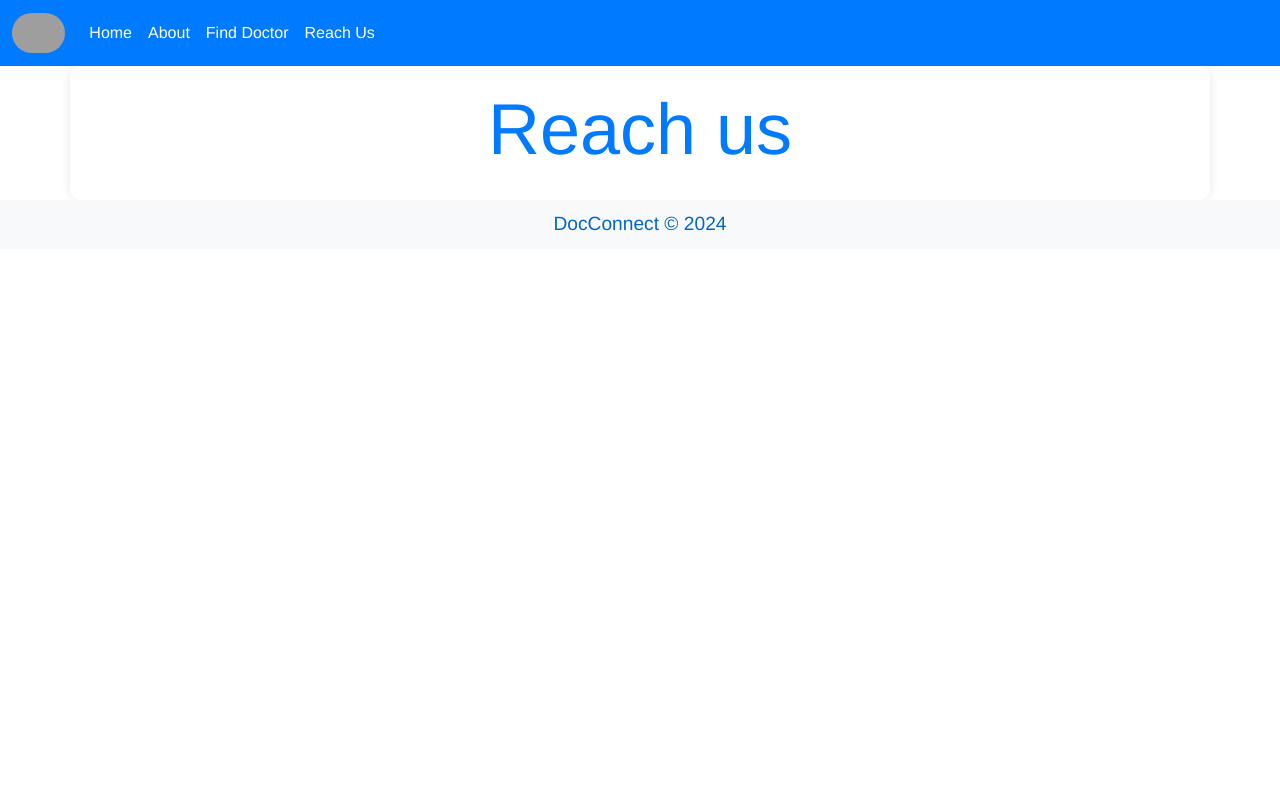
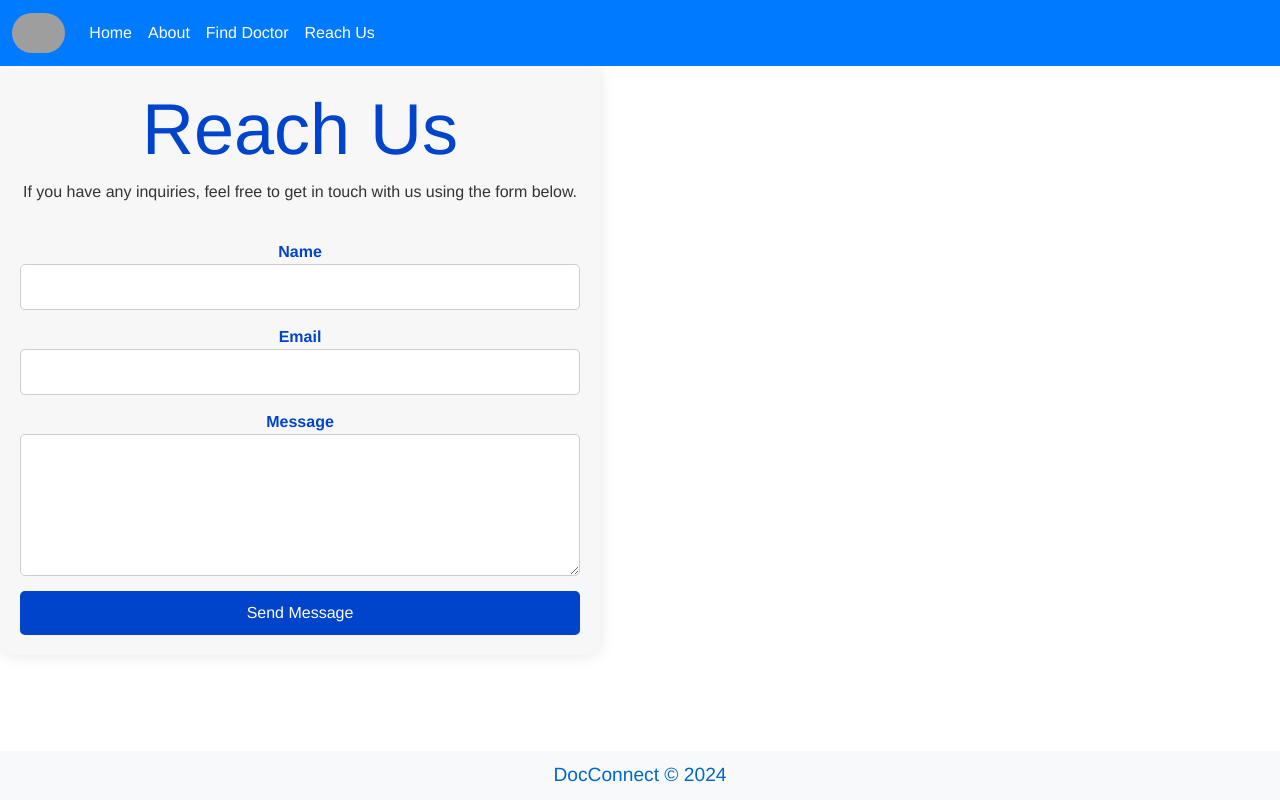
Before and after one commit to Mbalentlediko/docConnect, a Vue app: page /ReachUs in a window 1280 px wide. Built offline with nearby package versions, Linux system fonts and the light colour scheme; grey boxes are pictures that could not be loaded.

Commit message:
About page styling

```diff
--- a/package.json
+++ b/package.json
@@ -14,6 +14,7 @@
     "core-js": "^3.8.3",
     "vue": "^3.2.13",
     "vue-router": "^4.0.13",
+    "vue3-toastify": "^0.2.3",
     "vuex": "^4.0.0"
   },
   "devDependencies": {
--- a/src/App.vue
+++ b/src/App.vue
@@ -3,7 +3,7 @@
 
     <NavBar />
     <router-view />
-    <Footer />
+    <Footer class="fixed-bottom" />
   </div>
 </template>
 
--- a/src/components/Card.vue
+++ b/src/components/Card.vue
@@ -1,12 +1,12 @@
 <template>
   <div class="card-wrapper">
     <div class="card">
-      <!-- Front Side -->
+
       <div class="card-front">
         <slot name="cardHeader"></slot>
         <slot name="cardBody"></slot>
       </div>
-      <!-- Back Side -->
+
       <div class="card-back">
         <slot name="cardBack"></slot>
       </div>
@@ -24,6 +24,7 @@ export default {
 .card-wrapper {
   perspective: 1000px;
   width: 18rem;
+  height: 24rem;
   margin: 1rem;
 }
 
@@ -42,22 +43,24 @@ export default {
   transform: rotateY(180deg);
 }
 
-.card-front,
-.card-back {
+.card-front, .card-back {
   position: absolute;
   width: 100%;
   height: 100%;
   backface-visibility: hidden;
+  display: flex;
+  flex-direction: column;
+  justify-content: center;
+  align-items: center;
+  padding: 20px;
 }
 
 .card-front {
   background-color: white;
-  padding: 20px;
 }
 
 .card-back {
   background-color: #f8f9fa;
-  padding: 20px;
   transform: rotateY(180deg);
 }
 </style>
--- a/src/main.js
+++ b/src/main.js
@@ -4,6 +4,7 @@ import 'bootstrap'
 import App from './App.vue'
 import router from './router'
 import store from './store'
+import 'vue3-toastify/dist/index.css'
 import './assets/css/style.css'
 
 createApp(App).use(store).use(router).mount('#app')
--- a/src/store/index.js
+++ b/src/store/index.js
@@ -1,14 +1,37 @@
 import { createStore } from 'vuex'
+import axios from 'axios'
+import { toast } from "vue3-toastify"
+import 'vue3-toastify/dist/index.css'
+
+const API_URL = 'http://localhost:3300'
 
 export default createStore({
   state: {
-  },
-  getters: {
+    doctors: [],
   },
   mutations: {
+    setDoctors: (state, value) => {
+      state.doctors = value
+    }
   },
   actions: {
-  },
-  modules: {
+    async fetchAllDoctors({commit}) {
+      try {
+        const { data } = await axios.get(`${API_URL}/doctors/`);
+        if (data.results) {
+          commit("setDoctors", data.results); // Ensure the data being committed is an array
+        } else {
+          toast.error("No doctors found", {
+            autoClose: 2000,
+            position: toast.POSITION.BOTTOM_CENTER,
+          });
+        }
+      } catch (error) {
+        toast.error(`${error.message}`, {
+          autoClose: 2000,
+          position: toast.POSITION.BOTTOM_CENTER
+        });
+      }
+    }
   }
 })
--- a/src/views/AboutView.vue
+++ b/src/views/AboutView.vue
@@ -1,8 +1,22 @@
 <template>
   <div class="about-container">
+    <h1>Here are a few things about us 💙:</h1>
+    <div class="image-container">
+      <img src="https://mbalentlediko.github.io/Images/static/aboutpage.jpg" alt="About DocConnect" class="responsive-image" />
+    </div>
+
+    <div class="content-row right">
+      <div class="col-md-6 blog-style-column">
         <h2>About DocConnect</h2>
         <p>DocConnect is a user-friendly online platform designed to streamline the process of booking appointments with healthcare professionals. Our goal is to make healthcare more accessible by providing an easy-to-use interface for patients to find, connect, and book appointments with doctors at their convenience.</p>
+      </div>
+    </div>
 
+    <div class="divider"></div>
+
+
+    <div class="content-row left">
+      <div class="col-md-6 blog-style-column">
         <h3>Key Features</h3>
         <ul>
           <li>Search and browse available doctors by specialty and location.</li>
@@ -10,17 +24,36 @@
           <li>Schedule appointments easily through our integrated booking system.</li>
           <li>Get real-time notifications and reminders for upcoming appointments.</li>
         </ul>
+      </div>
+    </div>
 
+    <div class="divider"></div>
+
+
+    <div class="content-row right">
+      <div class="col-md-6 blog-style-column">
         <h3>Our Mission</h3>
         <p>Our mission is to enhance the accessibility of healthcare services by providing a seamless, convenient, and reliable online booking experience. We aim to empower patients to take control of their health by connecting them with trusted medical professionals in just a few clicks.</p>
+      </div>
+    </div>
 
+    <div class="divider"></div>
+
+    <div class="content-row left">
+      <div class="col-md-6 blog-style-column">
         <h3>How It Works</h3>
         <ol>
           <li>Search for a doctor by specialty or location.</li>
           <li>View detailed profiles and select the doctor that fits your needs.</li>
           <li>Book your appointment with just a few clicks and receive confirmation instantly.</li>
         </ol>
+      </div>
+    </div>
 
+    <div class="divider"></div>
+
+    <div class="content-row right">
+      <div class="col-md-6 blog-style-column">
         <h3>Why Choose DocConnect?</h3>
         <ul>
           <li>Comprehensive database of trusted doctors and specialists.</li>
@@ -28,10 +61,26 @@
           <li>Secure handling of patient information.</li>
           <li>Round-the-clock access to scheduling and appointment details.</li>
         </ul>
+      </div>
+    </div>
 
+
+    <div class="divider"></div>
+
+
+    <div class="content-row left">
+      <div class="col-md-6 blog-style-column">
         <h3>What Our Users Say</h3>
         <blockquote>"DocConnect made finding the right specialist so easy. I booked my appointment within minutes!" - Patient A</blockquote>
         <blockquote>"Thanks to DocConnect, I can schedule appointments with my doctor without any hassle." - Patient B</blockquote>
+      </div>
+    </div>
+
+
+    <div class="image-container">
+      <img src="https://mbalentlediko.github.io/Images/static/div6.jpg" alt="Healthcare Image" class="responsive-image" />
+    </div>
+
 
     <p>Ready to book your appointment? <a href="/get-doctor">Find a Doctor</a> today!</p>
   </div>
@@ -39,15 +88,88 @@
 
 <script>
 export default {
-  name: 'AboutView'
+  name: 'AboutView',
 }
 </script>
 
 <style scoped>
+
 .about-container {
+  display: flex;
+  flex-direction: column;
+  align-items: center;
   padding: 2rem;
+  background: linear-gradient(to bottom right, #0066cc, #80d4ff);
+  min-height: 100vh;
+  font-family: 'Roboto', sans-serif;
 }
-h2, h3 {
+
+.image-container {
+  width: 100%;
+  text-align: center;
+  margin-bottom: 2rem;
+}
+
+.responsive-image {
+  max-width: 100%;
+  height: auto;
+  border-radius: 10px;
+  box-shadow: 0px 4px 10px rgba(0, 0, 0, 0.1);
+}
+
+
+.content-row {
+  display: flex;
+  justify-content: flex-start;
+  width: 100%;
+  margin: 2rem 0;
+}
+
+.content-row.right {
+  justify-content: flex-end;
+}
+
+.content-row.left {
+  justify-content: flex-start;
+}
+
+
+.blog-style-column {
+  background-color: white;
+  padding: 1.5rem;
+  margin: 1.5rem;
+  border-radius: 10px;
+  box-shadow: 0px 4px 10px rgba(0, 0, 0, 0.1);
+  font-size: 1.1rem;
+  line-height: 1.6;
+  max-width: 600px;
+  width: 100%;
+}
+
+.blog-style-column:hover {
+  transform: translateY(-10px);
+}
+
+h1,h2, h3 {
+  font-family: 'Playfair Display', serif;
   color: #004080;
+  font-weight: bold;
+}
+
+.divider {
+  width: 100px;
+  height: 4px;
+  background: linear-gradient(to right, #0066cc, #80d4ff);
+  border-radius: 5px;
+  margin: 20px 0;
+}
+
+
+blockquote {
+  font-style: italic;
+  background-color: #f0f8ff;
+  padding: 10px;
+  border-left: 5px solid #004080;
+  margin: 1.5rem 0;
 }
 </style>
--- a/src/views/ReachUs.vue
+++ b/src/views/ReachUs.vue
@@ -1,12 +1,113 @@
 <template>
-    <div class="container">
-        <div class="row">
-            <h2 class="display-2">Reach us</h2>
-        </div>
+    <div class="contact-container">
+      <div class="row">
+        <h2 class="display-2">Reach Us</h2>
+        <p>If you have any inquiries, feel free to get in touch with us using the form below.</p>
+      </div>
+
+      <div class="contact-form">
+        <form @submit.prevent="handleSubmit">
+          <div class="form-group">
+            <label for="name">Name</label>
+            <input type="text" id="name" class="form-control" v-model="name" required />
+          </div>
+
+          <div class="form-group">
+            <label for="email">Email</label>
+            <input type="email" id="email" class="form-control" v-model="email" required />
+          </div>
+
+          <div class="form-group">
+            <label for="message">Message</label>
+            <textarea id="message" class="form-control" v-model="message" rows="5" required></textarea>
+          </div>
+
+          <button type="submit" class="btn-submit">Send Message</button>
+        </form>
+      </div>
     </div>
-</template>
+  </template>
 
-<script setup>
-</script>
+  <script setup>
+  import { ref } from 'vue';
 
-<style scoped></style>
+  const name = ref('');
+  const email = ref('');
+  const message = ref('');
+
+  const handleSubmit = () => {
+    alert(`Message from ${name.value} has been submitted.`);
+
+  };
+  </script>
+
+  <style scoped>
+  body {
+    margin: 0;
+    height: 100vh;
+    display: flex;
+    justify-content: center;
+    align-items: center;
+    background-image: url('https://mbalentlediko.github.io/Images/static/contactpage.jpg');
+    background-size: cover;
+    background-position: center;
+    background-repeat: no-repeat;
+  }
+
+  .contact-container {
+    max-width: 600px;
+    width: 100%;
+    padding: 20px;
+    /* background-color: rgba(255, 255, 255, 0.7);
+    border-radius: 10px; */
+    background-color: #f7f7f7;
+  border-radius: 10px;
+    box-shadow: 0 0 15px rgba(0, 0, 0, 0.1);
+  }
+
+  h2 {
+    color: #0044cc;
+    text-align: center;
+  }
+
+  p {
+    text-align: center;
+    color: #333;
+  }
+
+  .contact-form {
+    margin-top: 20px;
+  }
+
+  .form-group {
+    margin-bottom: 15px;
+  }
+
+  label {
+    color: #0044cc;
+    font-weight: bold;
+  }
+
+  input,
+  textarea {
+    width: 100%;
+    padding: 10px;
+    border: 1px solid #ccc;
+    border-radius: 5px;
+  }
+
+  .btn-submit {
+    display: block;
+    width: 100%;
+    background-color: #0044cc;
+    color: white;
+    padding: 10px;
+    border: none;
+    border-radius: 5px;
+    cursor: pointer;
+  }
+
+  .btn-submit:hover {
+    background-color: #003399;
+  }
+  </style>
--- a/src/views/searchDoctors.vue
+++ b/src/views/searchDoctors.vue
@@ -1,7 +1,7 @@
-<template>
+<!-- <template>
     <div>
       <!-- Conditional Rendering -->
-      <div v-if="!isLoggedIn" class="login-page">
+      <!-- <div v-if="!isLoggedIn" class="login-page">
         <LoginForm @login-success="handleLoginSuccess" />
       </div>
 
@@ -36,3 +36,4 @@
     }
   }
   </script>
+   --> -->
```
Also changed, not shown: src/views/HomeView.vue (+12 -12 lines), src/views/getDoctor.vue (+36 -34 lines), 1 other file (tests, documents, lock files or other folders). Lines whose indentation alone changed are shown as unchanged.
